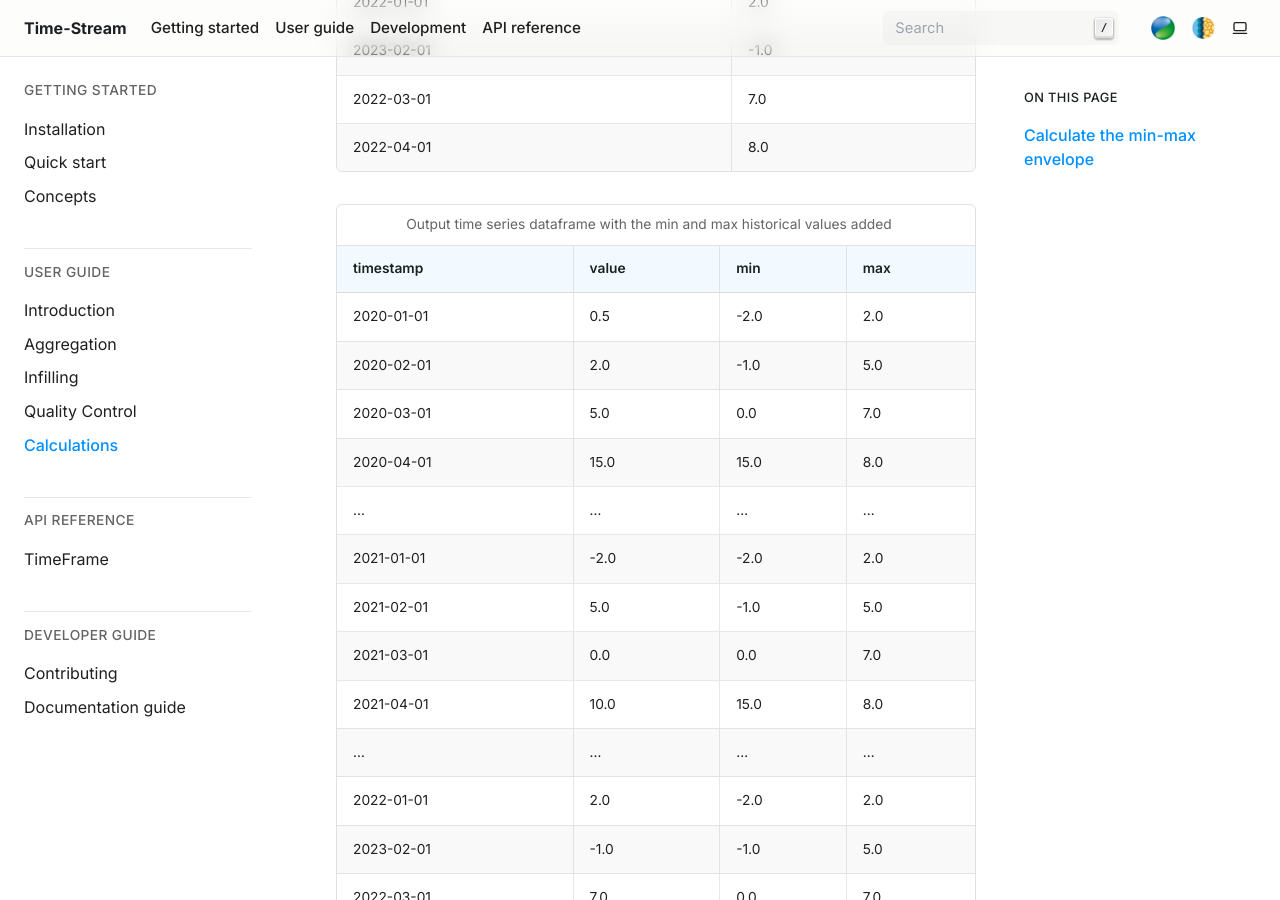
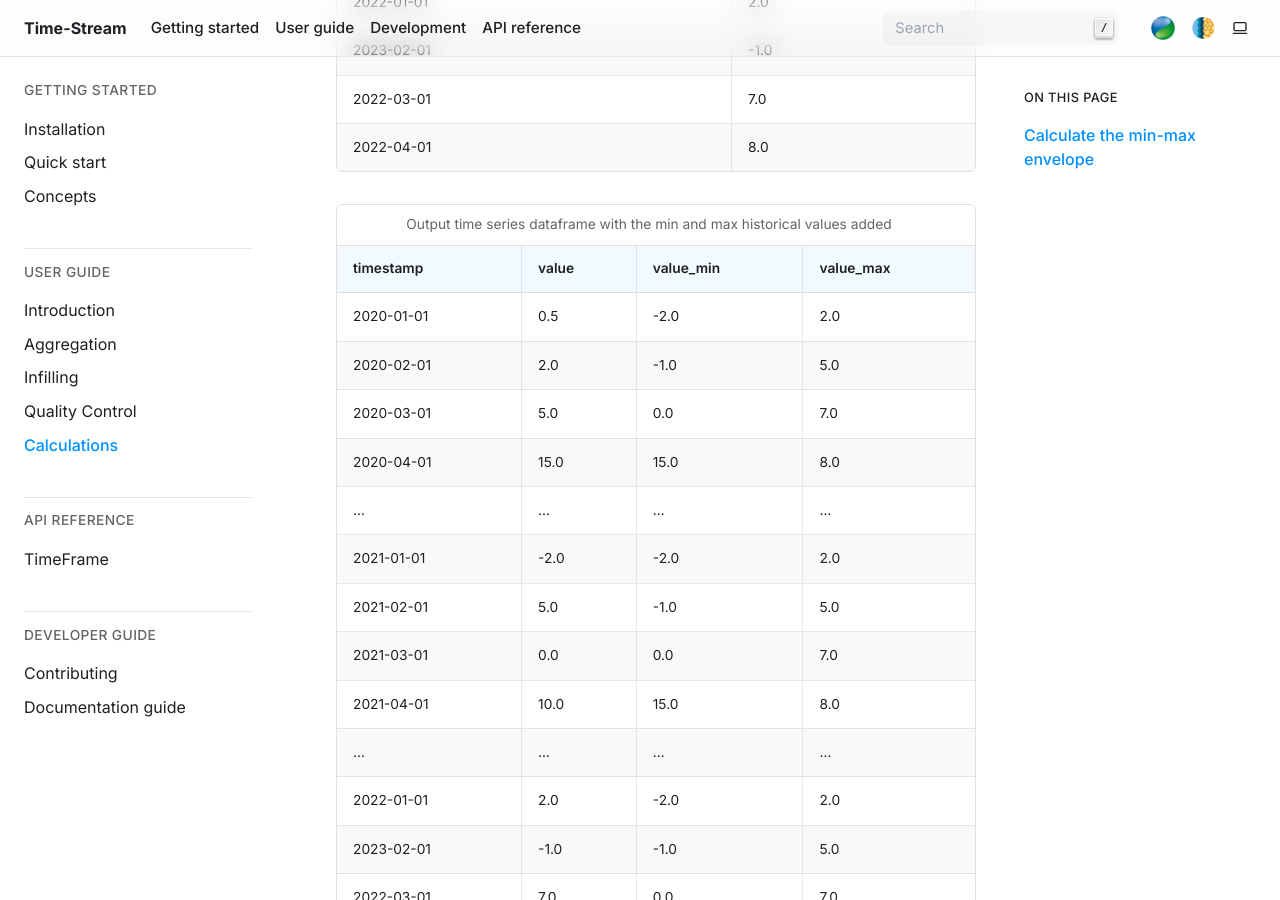
Before and after one commit to NERC-CEH/time-stream, a Sphinx documentation site: the page built from docs/source/user_guide/calculations.rst, in a window 1280 px wide and 900 px high, scrolled down 1150 px. Built offline with Sphinx 7.4.7, drawn with Linux system fonts in a browser that asks for light colours; the version number could not be read and is left out.

Commit message:
Update docs

```diff
--- a/docs/source/user_guide/calculations.rst
+++ b/docs/source/user_guide/calculations.rst
@@ -55,37 +55,37 @@ In the interest of readability, only data for the first 4 months of each year ar
 
 .. table:: Output time series dataframe with the min and max historical values added
 
-   +------------+-------+------+-----+
-   | timestamp  | value | min  | max |
-   +============+=======+======+=====+
-   | 2020-01-01 | 0.5   | -2.0 | 2.0 |
-   +------------+-------+------+-----+
-   | 2020-02-01 | 2.0   | -1.0 | 5.0 |
-   +------------+-------+------+-----+
-   | 2020-03-01 | 5.0   | 0.0  | 7.0 |
-   +------------+-------+------+-----+
-   | 2020-04-01 | 15.0  | 15.0 | 8.0 |
-   +------------+-------+------+-----+
-   | ...        | ...   | ...  | ... |
-   +------------+-------+------+-----+
-   | 2021-01-01 | -2.0  | -2.0 | 2.0 |
-   +------------+-------+------+-----+
-   | 2021-02-01 | 5.0   | -1.0 | 5.0 |
-   +------------+-------+------+-----+
-   | 2021-03-01 | 0.0   | 0.0  | 7.0 |
-   +------------+-------+------+-----+
-   | 2021-04-01 | 10.0  | 15.0 | 8.0 |
-   +------------+-------+------+-----+
-   | ...        | ...   | ...  | ... |
-   +------------+-------+------+-----+
-   | 2022-01-01 | 2.0   | -2.0 | 2.0 |
-   +------------+-------+------+-----+
-   | 2023-02-01 | -1.0  | -1.0 | 5.0 |
-   +------------+-------+------+-----+
-   | 2022-03-01 | 7.0   | 0.0  | 7.0 |
-   +------------+-------+------+-----+
-   | 2022-04-01 | 8.0   | 15.0 | 8.0 |
-   +------------+-------+------+-----+
+   +------------+-------+------------+-----------+
+   | timestamp  | value | value_min  | value_max |
+   +============+=======+============+===========+
+   | 2020-01-01 | 0.5   |    -2.0    |    2.0    |
+   +------------+-------+------------+-----------+
+   | 2020-02-01 | 2.0   |    -1.0    |    5.0    |
+   +------------+-------+------------+-----------+
+   | 2020-03-01 | 5.0   |    0.0     |    7.0    |
+   +------------+-------+------------+-----------+
+   | 2020-04-01 | 15.0  |    15.0    |    8.0    |
+   +------------+-------+------------+-----------+
+   | ...        | ...   |    ...     |    ...    |
+   +------------+-------+------------+-----------+
+   | 2021-01-01 | -2.0  |    -2.0    |    2.0    |
+   +------------+-------+------------+-----------+
+   | 2021-02-01 | 5.0   |    -1.0    |    5.0    |
+   +------------+-------+------------+-----------+
+   | 2021-03-01 | 0.0   |    0.0     |    7.0    |
+   +------------+-------+------------+-----------+
+   | 2021-04-01 | 10.0  |    15.0    |    8.0    |
+   +------------+-------+------------+-----------+
+   | ...        | ...   |    ...     |    ...    |
+   +------------+-------+------------+-----------+
+   | 2022-01-01 | 2.0   |    -2.0    |    2.0    |
+   +------------+-------+------------+-----------+
+   | 2023-02-01 | -1.0  |    -1.0    |    5.0    |
+   +------------+-------+------------+-----------+
+   | 2022-03-01 | 7.0   |    0.0     |    7.0    |
+   +------------+-------+------------+-----------+
+   | 2022-04-01 | 8.0   |    15.0    |    8.0    |
+   +------------+-------+------------+-----------+
 
 
 For other TimeFrame resolutions, e.g. daily, hourly etc, the same logic is applied. For example, for a daily time
```
Also changed, not shown: 1 other file.
